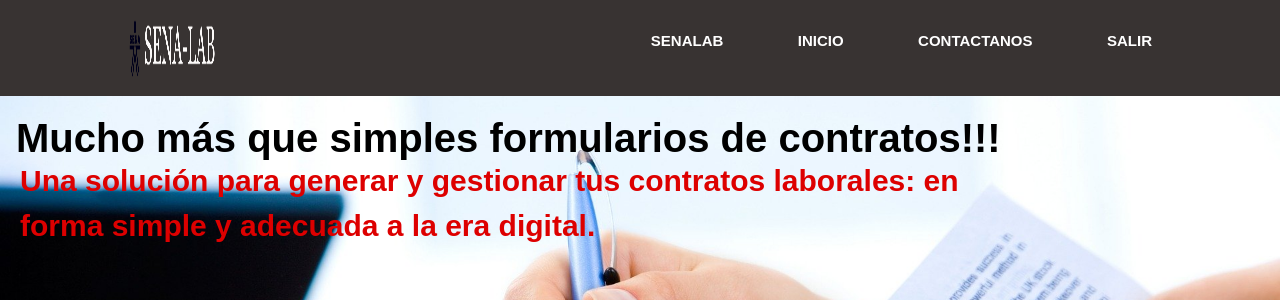
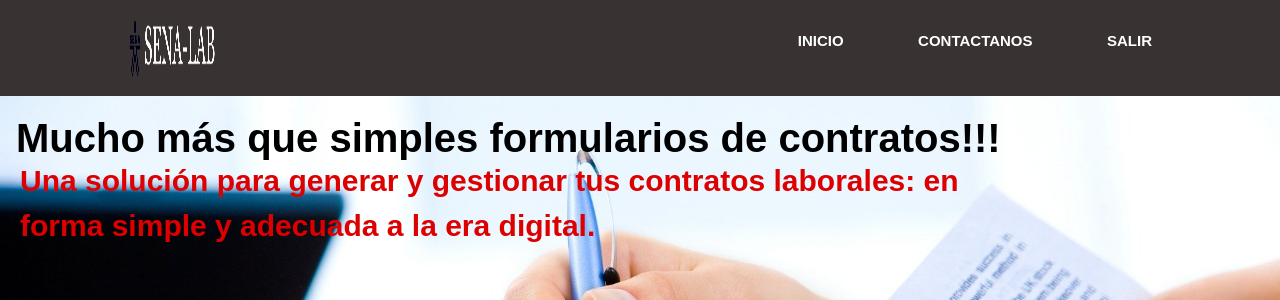
Before and after one commit to LauraCamilaPaez/SENA-LAB, a PHP site: page /views/contrato/index.php in a window 1280 px wide. Shown: the top 300 px of the page. Run offline with PHP 8.4, Linux system fonts and the light colour scheme; some libraries are stand-ins or nearby versions.

Commit message:
Arreglo de enlaces

```diff
--- a/web_project/views/contrato/index.php
+++ b/web_project/views/contrato/index.php
@@ -15,7 +15,7 @@
         <a href=""><img src="assets/img/logo-sena.png" alt="Logo Sena" class="logo"></a>
         <nav>
             <ul>
-                <li><a href="?c=Index&m=index">SenaLAB</a></li>
+                <!--li><a href="?c=Index&m=index">SenaLAB</a></li-->
                 <li><a href="?c=Usuarios&m=index">Inicio</a></li>
                 <li><a href="">Contactanos</a></li>
                 <li><a href="?c=Login&m=index">Salir</a></li>
```
